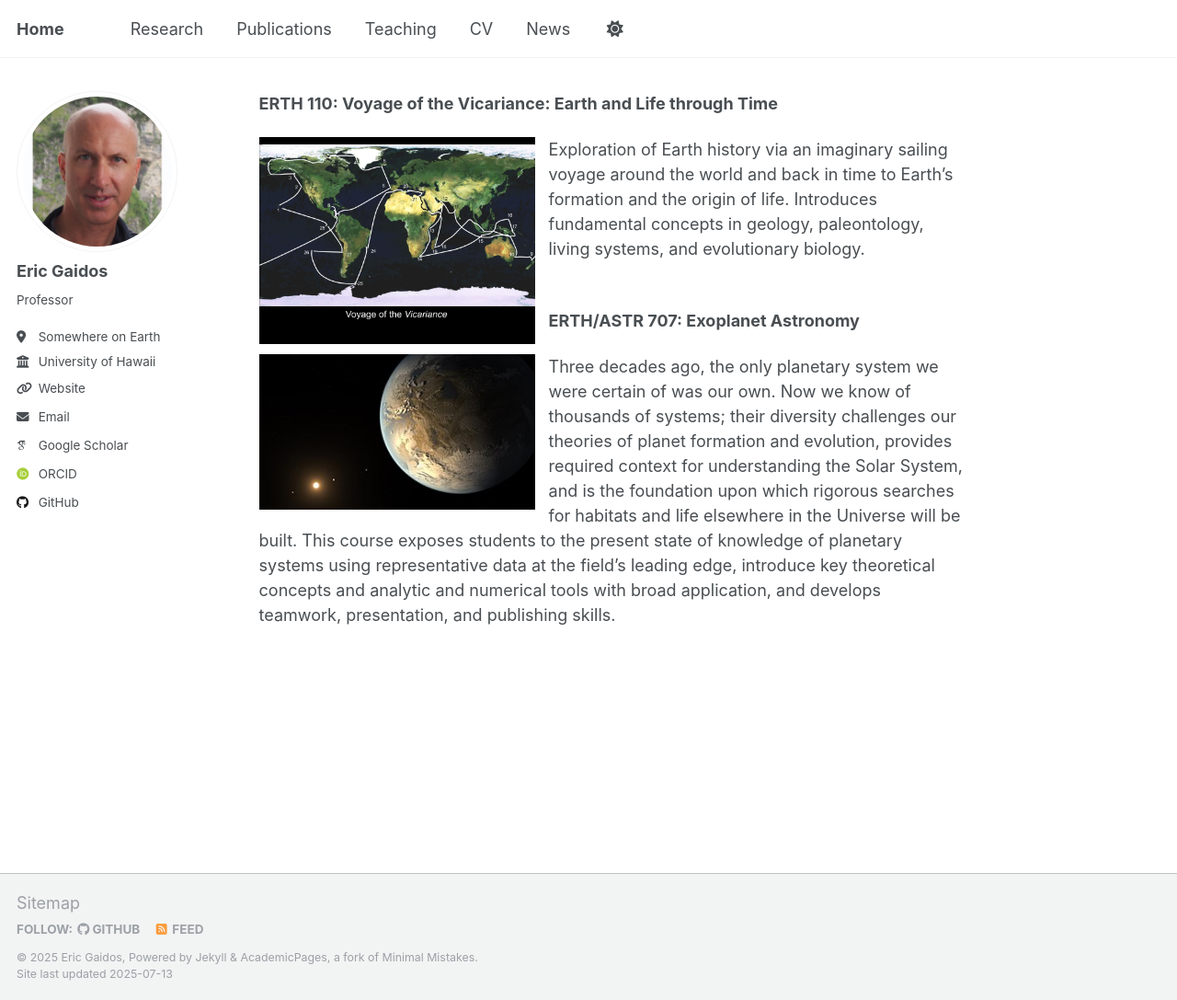
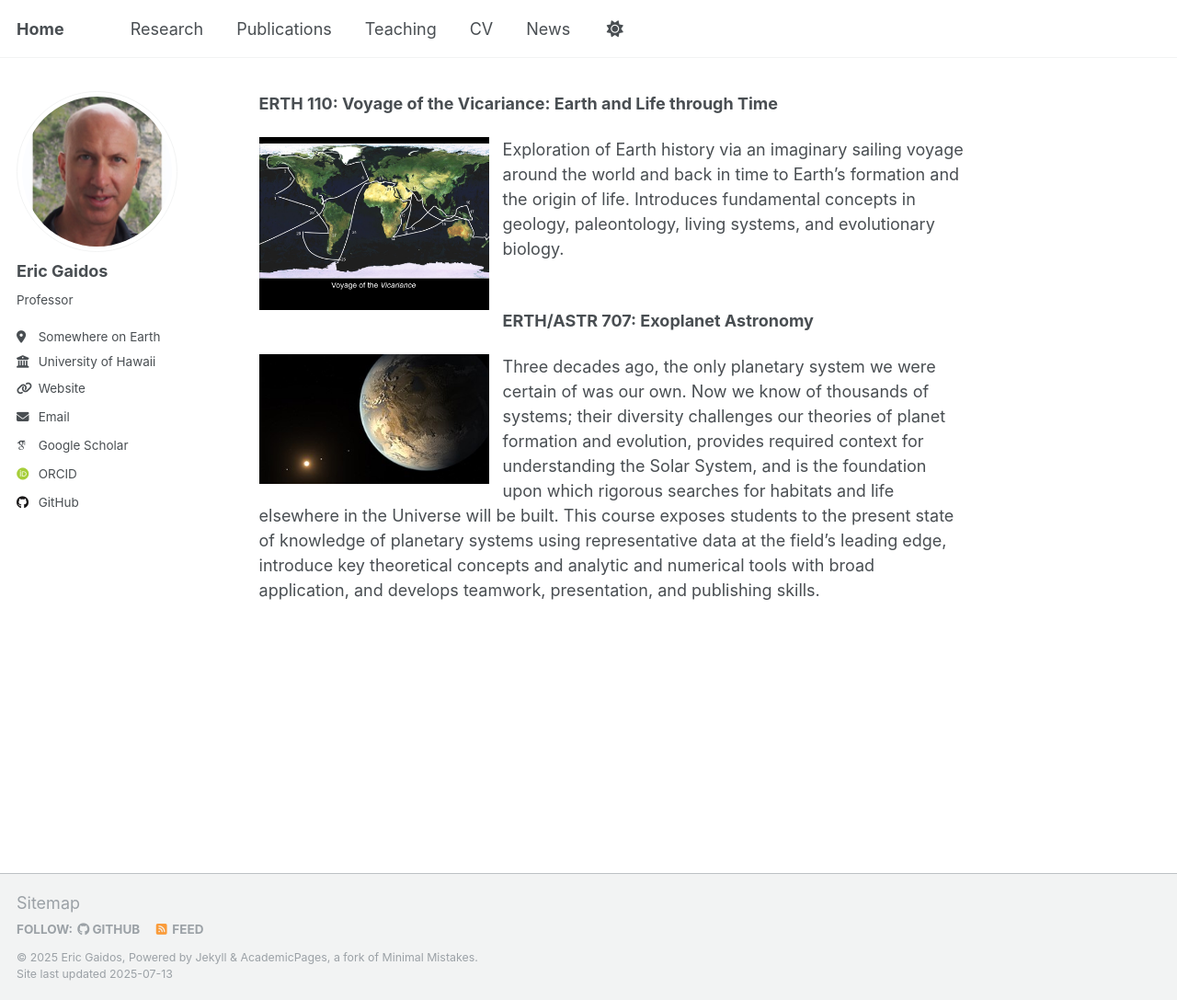
Before and after one commit to egaidos/egaidos.github.io, a Jekyll site: the page built from teaching.md, in a window 1280 px wide and 1087 px high. Shown: the whole window at 92% size. Built offline with Jekyll 4.4.1, drawn with Linux system fonts in a browser that asks for light colours; some web fonts are replaced; our own code applies the rules of GitHub Pages for plain Markdown files.

Commit message:
Update teaching.md

```diff
--- a/teaching.md
+++ b/teaching.md
@@ -14,12 +14,12 @@
 
 <article class="6u$ 12u$(xsmall) work-item">
 <p><b>ERTH 110: Voyage of the Vicariance: Earth and Life through Time </b></p>
-<img src="../images/vicariance_map.png" width=300 height=300 alt="JWST thumb" class="image-left">
+<img src="../images/vicariance_map.png" width=250 height=250 alt="Vicariance map" class="image-left">
 <p>Exploration of Earth history via an imaginary sailing voyage around the world and back in time to Earth’s formation and the origin of life. Introduces fundamental concepts in geology, paleontology, living systems, and evolutionary biology. </p>
 </article>
 <br>
 <article class="6u$ 12u$(xsmall) work-item">
 <p><b>ERTH/ASTR 707: Exoplanet Astronomy</b></p>
-<img src="../images/Kepler-186.jpg" width=300 height=300 alt="JWST thumb" class="image-left">
+<img src="../images/Kepler-186.jpg" width=250 height=250 alt="Kepler-186" class="image-left">
 <p>Three decades ago, the only planetary system we were certain of was our own. Now we know of thousands of systems; their diversity challenges our theories of planet formation and evolution, provides required context for understanding the Solar System, and is the foundation upon which rigorous searches for habitats and life elsewhere in the Universe will be built. This course exposes students to the present state of knowledge of planetary systems using representative data at the field’s leading edge, introduce key theoretical concepts and analytic and numerical tools with broad application, and develops teamwork, presentation, and publishing skills.</p>
 </article>
```
